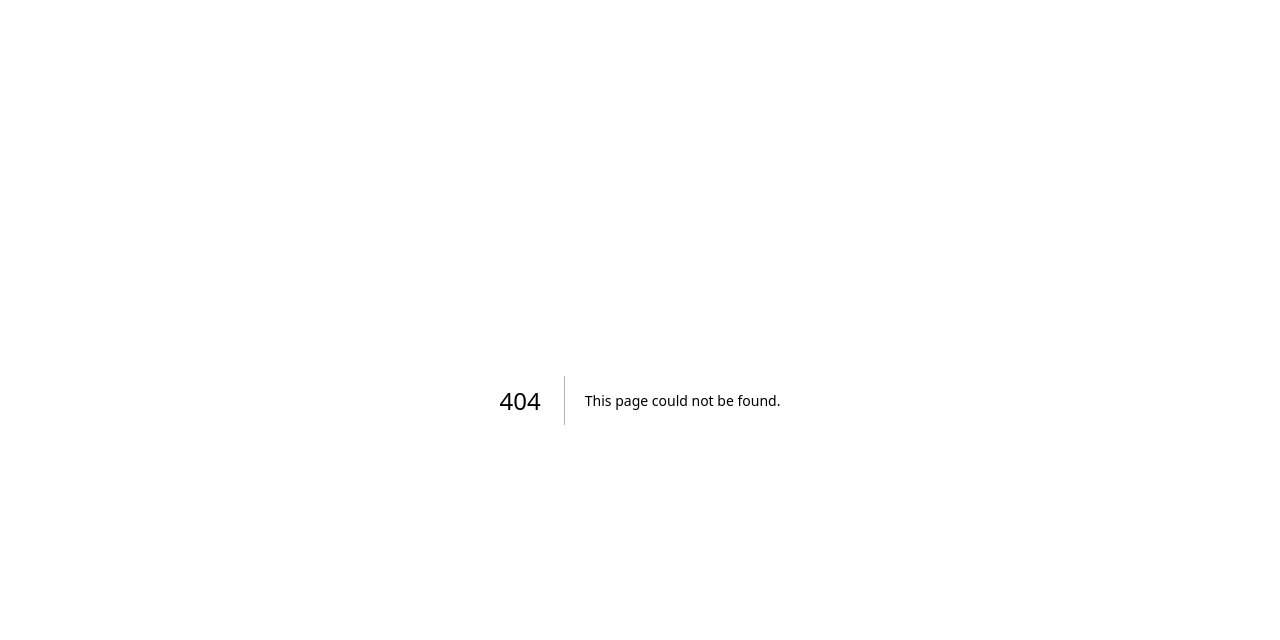
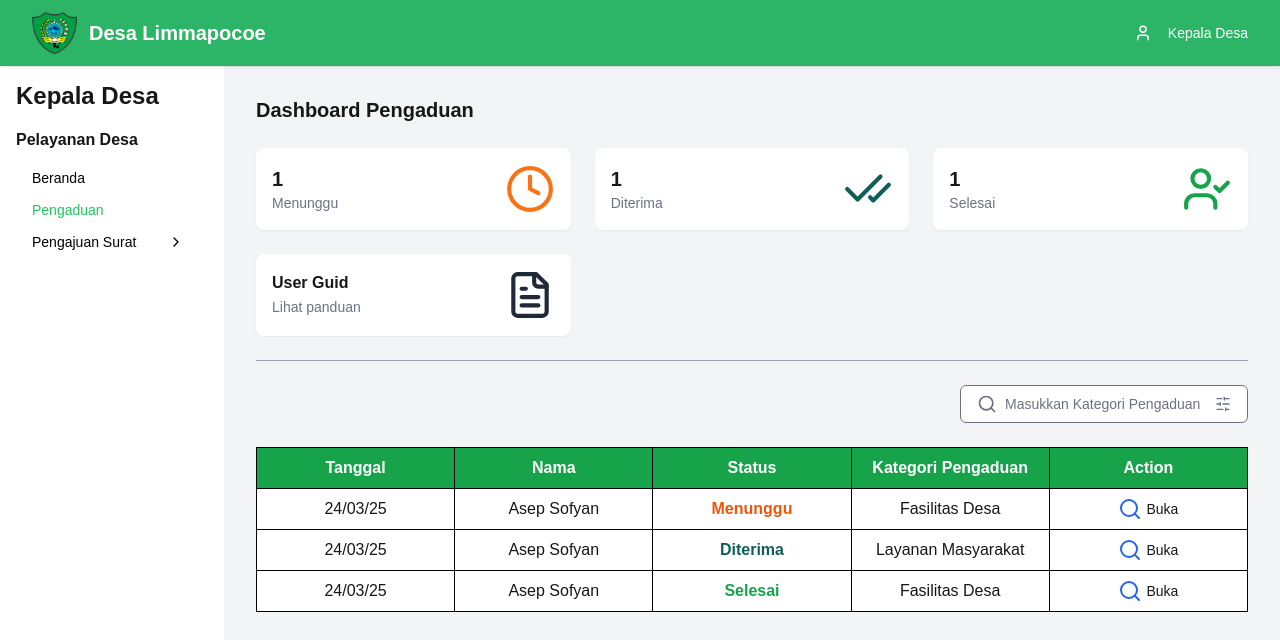
Before and after one commit to muhammadzulfadly/limapoccoedigital, a Next.js app: page /kepala-desa/pengaduan-masyarakat in a window 1280 px wide. Before the commit this address had no page. Shown: the top 640 px of the page. Built offline with nearby package versions, Linux system fonts and the light colour scheme.

Commit message:
halaman kepala-desa/pengaduan

```diff
--- a/app/admin/data-penduduk/page.js
+++ b/app/admin/data-penduduk/page.js
@@ -75,7 +75,7 @@ export default async function Page() {
                 <th className="border border-black px-2 py-2 ">Status Perkawinan</th>
                 <th className="border border-black px-2 py-2 ">Pekerjaan</th>
                 <th className="border border-black px-2 py-2 ">Hidup</th>
-                <th className="border border-black px-2 py-2 ">Aksi</th>
+                <th className="border border-black px-2 py-2 ">Action</th>
               </tr>
             </thead>
             <tbody>
--- /dev/null
+++ b/app/kepala-desa/layout.js
@@ -0,0 +1,40 @@
+// app/beranda/layout.js
+import "../globals.css";
+import Image from "next/image";
+import Link from "next/link";
+import { User } from "lucide-react";
+import Sidebar from "./sidebar";
+
+export const metadata = {
+  title: "Desa Limmapocoe",
+  description: "Website Resmi Desa Limmapocoe",
+};
+
+export default function KepalaDesaLayout({ children }) {
+  return (
+    <>
+      {/* Header Tetap di Atas */}
+      <header className="bg-[#2DB567] fixed top-0 left-0 w-full z-50 flex items-center justify-between px-8 py-3 shadow">
+        {/* Kiri: Logo dan Nama */}
+        <div className="flex items-center gap-3">
+          <Image src="/logo.png" alt="Logo Desa Limmapocoe" width={45} height={45} priority />
+          <span className="text-white font-bold text-lg md:text-xl">Desa Limmapocoe</span>
+        </div>
+
+        {/* Kanan: Masuk & Daftar */}
+        <div className="flex items-center gap-4">
+          <User size={18} strokeWidth={2} className="text-white" />
+          <Link href="#" className="text-white text-sm hover:underline">
+            Kepala Desa
+          </Link>
+        </div>
+      </header>
+
+      {/* Isi Halaman */}
+      <div className="flex pt-16">
+        <Sidebar />
+        <main className="flex-1">{children}</main>
+      </div>
+    </>
+  );
+}
--- /dev/null
+++ b/app/kepala-desa/pengaduan-masyarakat/page.js
@@ -0,0 +1,105 @@
+import { Clock, CheckCheck, UserCheck, FileText, Search, SlidersHorizontal } from "lucide-react";
+import Link from "next/link";
+
+export const metadata = {
+  title: "Dashboard Pengaduan Masyarakat",
+};
+
+export default async function Page() {
+
+  const data = [
+    { tanggal: "24/03/25", nama: "Asep Sofyan", status: "Menunggu", kategori: "Fasilitas Desa", action: "Buka" },
+    { tanggal: "24/03/25", nama: "Asep Sofyan", status: "Diterima", kategori: "Layanan Masyarakat", action: "Buka" },
+    { tanggal: "24/03/25", nama: "Asep Sofyan", status: "Selesai", kategori: "Fasilitas Desa", action: "Buka" },
+  ];
+
+  const statusStyle = {
+    Selesai: "text-green-600 font-semibold",
+    Diterima: "text-teal-800 font-semibold",
+    Menunggu: "text-orange-600 font-semibold",
+  };
+
+  const iconStyle = {
+    Buka: <Search className=" text-blue-600" />,
+  };
+
+  return (
+    <div className="flex h-full">
+      {/* Main Content */}
+      <div className="flex-1 bg-gray-100 p-8">
+        <header>
+          <h1 className="text-xl font-bold mb-6">Dashboard Pengaduan</h1>
+        </header>
+
+        <div className="grid grid-cols-1 md:grid-cols-2 lg:grid-cols-3 gap-6 mb-6">
+          {["Menunggu", "Diterima", "Selesai"].map((status) => {
+            const jumlah = data.filter((item) => item.status === status).length;
+            const Icon = status === "Menunggu" ? Clock : status === "Diterima" ? CheckCheck : UserCheck;
+            const iconColor = status === "Menunggu" ? "text-orange-500" : status === "Diterima" ? "text-teal-800" : "text-green-600";
+
+            return (
+              <div key={status} className="bg-white rounded-lg p-4 flex items-center justify-between shadow-sm">
+                <div>
+                  <p className="text-xl font-semibold">{jumlah}</p>
+                  <p className="text-sm text-gray-500">{status}</p>
+                </div>
+                <Icon size={50} className={iconColor} />
+              </div>
+            );
+          })}
+
+          <div className="bg-white rounded-lg p-4 flex items-center justify-between shadow-sm">
+            <div>
+              <p className="font-semibold">User Guid</p>
+              <Link href="#" className="text-sm text-gray-500 hover:underline">
+                Lihat panduan
+              </Link>
+            </div>
+            <FileText size={50} className="text-gray-800" />
+          </div>
+        </div>
+
+        <div className="border-t border-gray-400 mb-6 mt-6"></div>
+
+        <div className="flex justify-end mb-6">
+          <div className="flex items-center border border-gray-500 rounded-md px-4 py-2 bg-white text-gray-500 transition-colors w-72">
+            <Search className="w-5 h-5 mr-2" />
+            <input type="text" placeholder="Masukkan Kategori Pengaduan" className="flex-1 outline-none text-sm bg-white placeholder-gray-500" />
+            <SlidersHorizontal className="w-4 h-4 ml-2" />
+          </div>
+        </div>
+
+        <div className="overflow-x-auto">
+          <table className="table-auto w-full border border-black">
+            <thead>
+              <tr className="bg-green-600 text-white">
+                <th className="px-4 py-2 w-1/5 border border-black">Tanggal</th>
+                <th className="px-4 py-2 w-1/5 border border-black">Nama</th>
+                <th className="px-4 py-2 w-1/5 border border-black">Status</th>
+                <th className="px-4 py-2 w-1/5 border border-black">Kategori Pengaduan</th>
+                <th className="px-4 py-2 w-1/5 border border-black">Action</th>
+              </tr>
+            </thead>
+
+            <tbody>
+              {data.map((item, index) => (
+                <tr key={index} className="bg-white text-center">
+                  <td className="px-4 py-2 border border-black">{item.tanggal}</td>
+                  <td className="px-4 py-2 border border-black">{item.nama}</td>
+                  <td className={`border border-black p-2 ${statusStyle[item.status]}`}>{item.status}</td>
+                  <td className="px-4 py-2 border border-black">{item.kategori}</td>
+                  <td className="border border-black p-2">
+                    <Link href={`/pengaduan/${item.id}`} className="flex justify-center items-center gap-1  hover:underline">
+                      {iconStyle[item.action]}
+                      <span className="text-sm">{item.action}</span>
+                    </Link>
+                  </td>
+                </tr>
+              ))}
+            </tbody>
+          </table>
+        </div>
+      </div>
+    </div>
+  );
+}
--- /dev/null
+++ b/app/kepala-desa/sidebar.js
@@ -0,0 +1,77 @@
+"use client";
+
+import { useMemo, useState, useEffect } from "react";
+import { usePathname } from "next/navigation";
+import { ChevronRight } from "lucide-react";
+import Link from "next/link";
+
+export default function Sidebar() {
+  const pathname = usePathname();
+
+  const isPengajuanSuratActive = useMemo(() => pathname.startsWith("/kepala-desa/pengajuan-surat"), [pathname]);
+
+  const [isOpen, setIsOpen] = useState(isPengajuanSuratActive);
+
+  useEffect(() => {
+    setIsOpen(isPengajuanSuratActive);
+  }, [isPengajuanSuratActive]);
+
+  const isActive = (path) => pathname === path || pathname.startsWith(`${path}/`);
+
+  const linkClass = (path) => `${isActive(path) ? "text-green-500 font-medium" : "text-black"} hover:text-green-600 block`;
+
+  const suratMenu = [
+    { label: "SK Tidak Mampu", href: "/kepala-desa/pengajuan-surat/sk-tidak-mampu" },
+    { label: "SK Usaha", href: "/kepala-desa/pengajuan-surat/sk-usaha" },
+    { label: "SKCK", href: "/kepala-desa/pengajuan-surat/skck" },
+    { label: "SK Rekomendasi Pembelian BBM", href: "/kepala-desa/pengajuan-surat/sk-rekomendasi-pembelian-bbm" },
+    { label: "SK Kelahiran", href: "/kepala-desa/pengajuan-surat/sk-kelahiran" },
+    { label: "SK Kehilangan KK", href: "/kepala-desa/pengajuan-surat/sk-kehilangan-kk" },
+    { label: "SK Belum Menikah", href: "/kepala-desa/pengajuan-surat/sk-belum-menikah" },
+    { label: "SK Mahar", href: "/kepala-desa/pengajuan-surat/sk-mahar" },
+    { label: "SK Nikah", href: "/kepala-desa/pengajuan-surat/sk-nikah" },
+    { label: "SK Penghasilan", href: "/kepala-desa/pengajuan-surat/sk-penghasilan" },
+    { label: "Surat Domisili", href: "/kepala-desa/pengajuan-surat/surat-domisili" },
+    { label: "SK Belum Memiliki Rumah", href: "/kepala-desa/pengajuan-surat/sk-belum-memiliki-rumah" },
+  ];
+
+  return (
+    <aside className="w-56 p-4 h-[calc(100vh-64px)] overflow-y-auto sticky top-[64px]">
+      <h1 className="font-semibold text-2xl mb-4">Kepala Desa</h1>
+      <h2 className="font-semibold text-base mb-4">Pelayanan Desa</h2>
+      <ul className="space-y-3 text-sm pl-4">
+        <li>
+          <Link href="/beranda" className={linkClass("/beranda")}>
+            Beranda
+          </Link>
+        </li>
+        <li>
+          <Link href="/kepala-desa/pengaduan-masyarakat" className={linkClass("/kepala-desa/pengaduan-masyarakat")}>
+            Pengaduan
+          </Link>
+        </li>
+        <li>
+          <div className="flex items-center gap-7">
+            <Link href="/kepala-desa/pengajuan-surat" className={`font-medium hover:text-green-600 ${isPengajuanSuratActive ? "text-green-500" : "text-black"}`}>
+              Pengajuan Surat
+            </Link>
+            <button onClick={() => setIsOpen(!isOpen)} className="ml-1 focus:outline-none" aria-label="Toggle submenu">
+              <ChevronRight size={16} className={`transition-transform duration-300 ${isOpen ? "rotate-90 text-green-500" : "text-black"}`} />
+            </button>
+          </div>
+          {isOpen && (
+            <ul className="pl-4 mt-4 space-y-3 text-sm">
+              {suratMenu.map((item) => (
+                <li key={item.href}>
+                  <Link href={item.href} className={linkClass(item.href)}>
+                    {item.label}
+                  </Link>
+                </li>
+              ))}
+            </ul>
+          )}
+        </li>
+      </ul>
+    </aside>
+  );
+}
```
